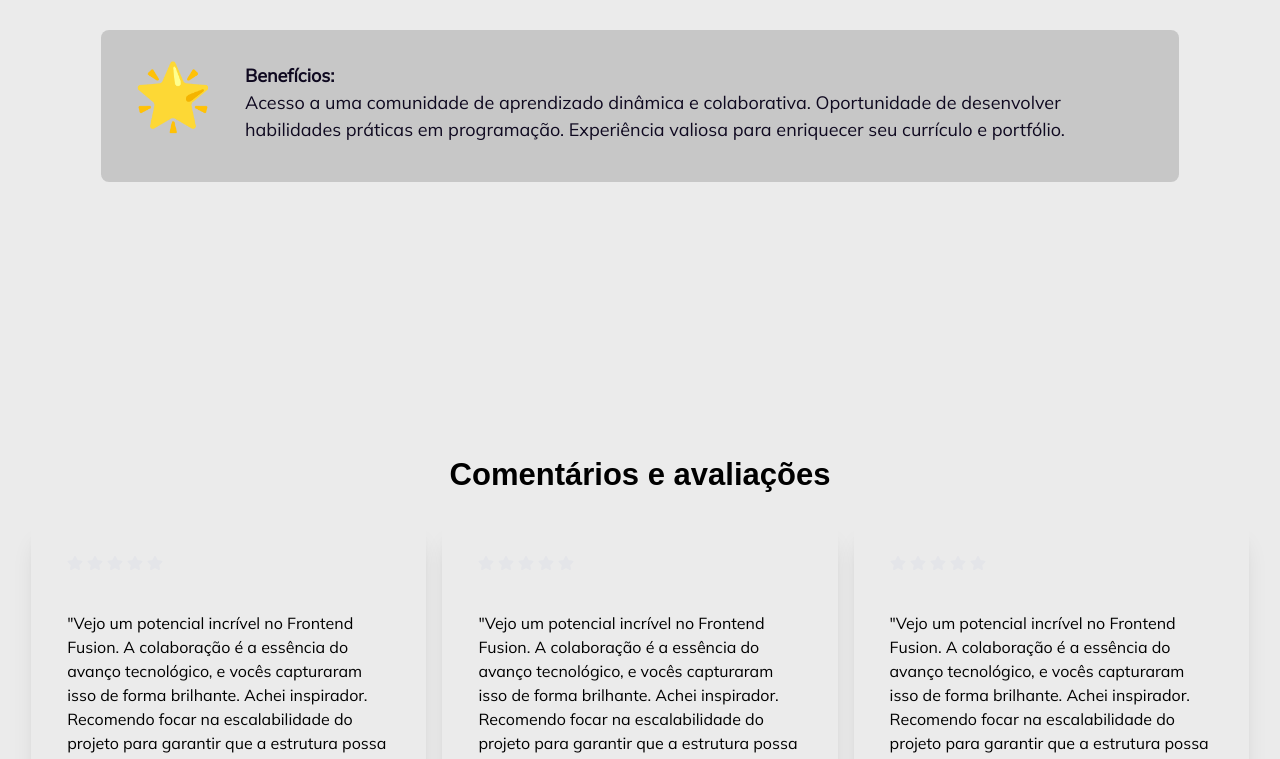
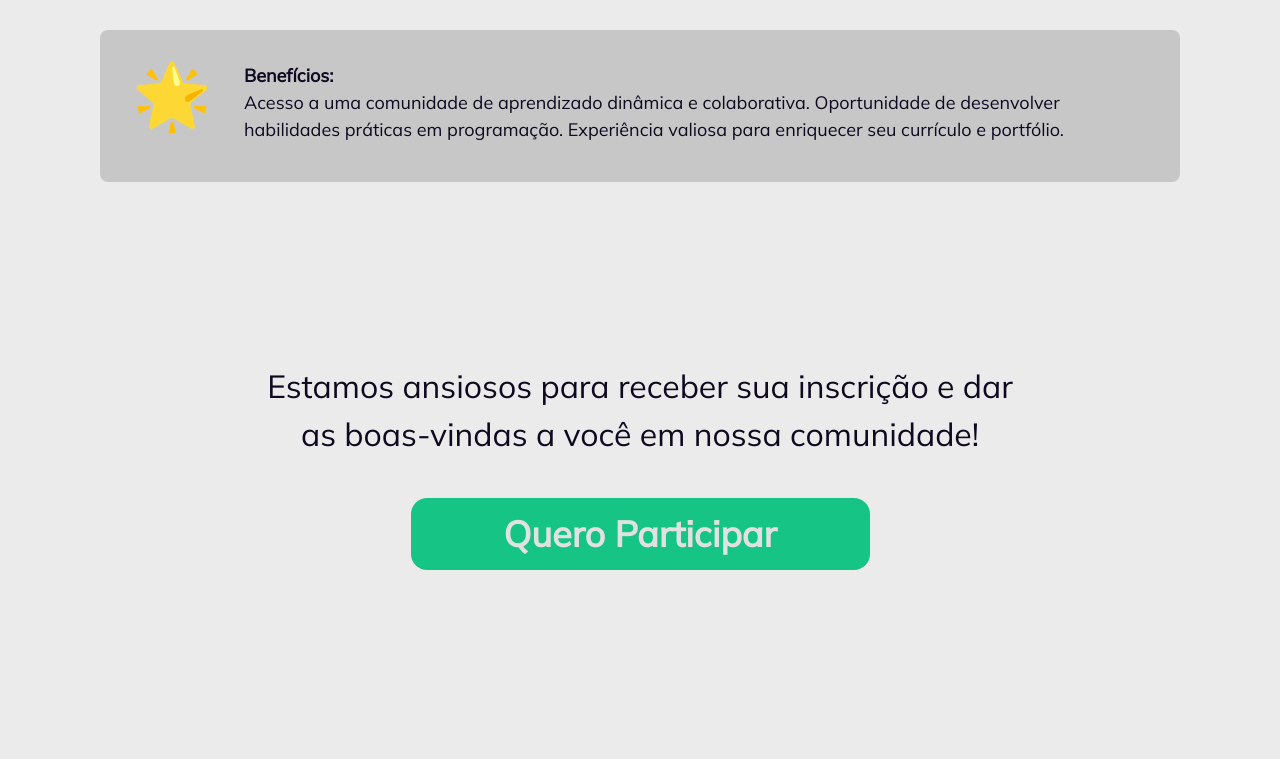
Before and after one commit to Projeto-FrontEnd-Fusion/portifolio-colaborativo-codewizard-tigerscode, a React (Vite) app: page / in a window 1280 px wide. Shown: the part 3326-4085 px from the top of the page. Built offline with nearby package versions, Linux system fonts and the light colour scheme; no server answers; a web font is replaced by a local one.

Commit message:
feat: add participate call to action

```diff
--- a/src/components/participate/index.jsx
+++ b/src/components/participate/index.jsx
@@ -2,7 +2,7 @@ import CardItem from "./components/card-item";
 
 const Participate = () => {
   return (
-    <div className="mb-[270px] px-8 lg:px-[101px]">
+    <div className="mb-[270px] px-8 lg:px-[100px]">
       <div className="mb-20 space-y-4">
         <h2 className="text-center font-body text-[28px] font-black lg:text-[48px]">
           Sobre o Projeto Frontend Fusion
@@ -35,6 +35,18 @@ const Participate = () => {
           text="Acesso a uma comunidade de aprendizado dinâmica e colaborativa. Oportunidade de desenvolver habilidades práticas em programação. Experiência valiosa para enriquecer seu currículo e portfólio."
         />
       </div>
+
+      <div className="mx-auto mt-[180px] flex w-full max-w-[750px] flex-col items-center gap-4 lg:gap-10">
+        <p className="text-center font-body text-primary lg:text-[32px]">
+          Estamos ansiosos para receber sua inscrição e dar as boas-vindas a
+          você em nossa comunidade!
+        </p>
+        <a href="#">
+          <button className="min-h-[42px] w-[216px] max-w-[459px] rounded-lg bg-btn-primary px-8 py-4 font-body text-lg font-bold text-white-tree transition-colors duration-500 hover:bg-btn-secondary lg:w-[459px] lg:rounded-2xl lg:px-12 lg:py-4 lg:text-4xl">
+            Quero Participar
+          </button>
+        </a>
+      </div>
     </div>
   );
 };
```
